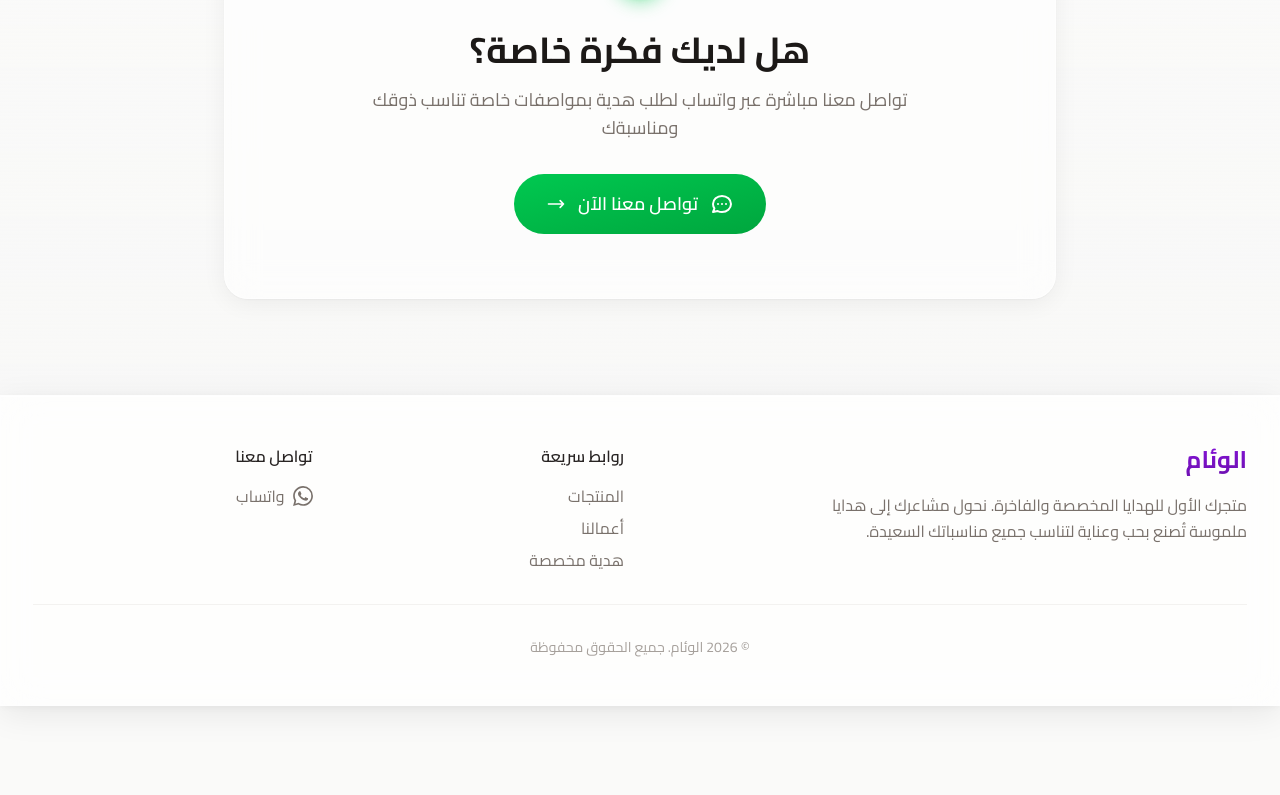
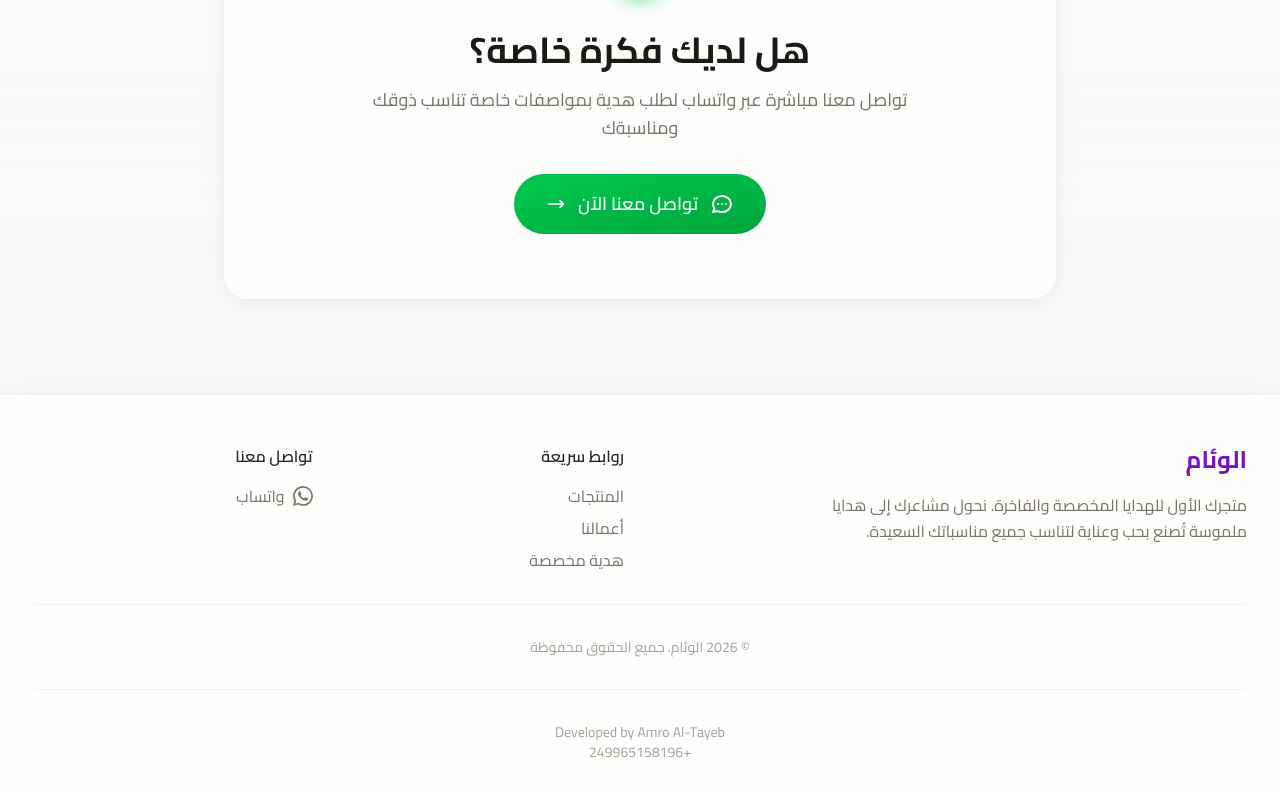
Before and after one commit to Amro145/alweam, a Next.js app: page / in a window 1280 px wide. Shown: the part 1605-2400 px from the top of the page. Before the commit the page ends 2311 px from the top, so only its background shows below. Built offline with nearby package versions, Linux system fonts and the light colour scheme.

Commit message:
feat: add developer credit and contact information to footer

```diff
--- a/app/layout.tsx
+++ b/app/layout.tsx
@@ -69,6 +69,11 @@ export default function RootLayout({
             <div className="border-t border-stone-200/50 mt-8 pt-8 text-center text-stone-400 text-sm">
               <p>© {new Date().getFullYear()} الوئام. جميع الحقوق محفوظة</p>
             </div>
+            {/* TODO : developer whatsapp +249965158196  */}
+            <div className="border-t border-stone-200/50 mt-8 pt-8 text-center text-stone-400 text-sm">
+              <p>Developed by <a href="https://github.com/Amro145" target="_blank" rel="noopener noreferrer" className="hover:text-purple-600 transition-colors">Amro Al-Tayeb</a></p>
+              <a href="https://wa.me/+249965158196" target="_blank" rel="noopener noreferrer" className="hover:text-purple-600 transition-colors">+249965158196</a>
+            </div>
           </div>
         </footer>
       </body>
```
